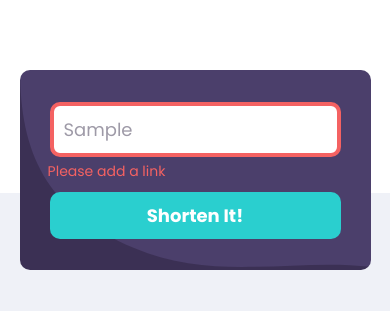
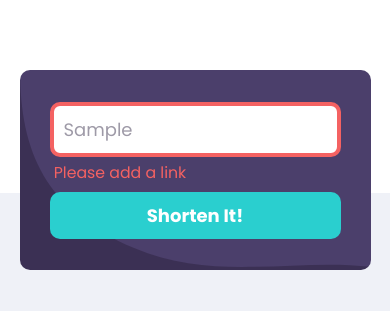
Before and after one commit to VolodymyrSvereniak/url-shortening-app, a Vue app: page / in a window 390 px wide. Both pictures are taken after typing "Sample" into the empty fields and a click on the button "Shorten It!". Shown: the part 983-1294 px from the top of the page. Built offline with nearby package versions, Linux system fonts and the light colour scheme.

Commit message:
Refactor invalid input value

```diff
--- a/src/components/InputElement.vue
+++ b/src/components/InputElement.vue
@@ -1,7 +1,7 @@
 <template>
   <div>
     <form class="form-container" @submit.prevent="getUpdatedUrl" ref="inputRef">
-      <div class="wrapper" :class="{ invalidMsg: !urlValidator && inputValue !== '' }">
+      <div class="wrapper">
         <input
           :value="inputValue"
           @input="updateInput"
@@ -10,6 +10,7 @@
           type="text"
           placeholder="Shorten a link here..."
         />
+        <p class="invalidError" v-if="!urlValidator && inputValue !== ''">Please add a link</p>
         <button class="submit-button" type="submit">Shorten It!</button>
       </div>
     </form>
@@ -70,14 +71,11 @@ export default {
     width: 100%;
     position: relative;
 
-    &.invalidMsg {
-      &::before {
-        content: 'Please add a link';
-        font-size: 14px;
-        color: hsl(0, 87%, 67%);
-        position: absolute;
-        bottom: 15%;
-      }
+    .invalidError {
+      position: absolute;
+      top: calc(100% - 2.2rem);
+      font-size: 0.875rem;
+      color: hsl(0, 87%, 67%);
     }
 
     .url-input {
@@ -123,15 +121,9 @@ export default {
       gap: 25%;
       padding: 30px;
 
-      &.invalidMsg {
-        &::before {
-          content: 'Please add a link';
-          font-size: 14px;
-          color: hsl(0, 87%, 67%);
-          position: absolute;
-          left: 8%;
-          bottom: 44%;
-        }
+      .invalidError {
+        left: 1.9rem;
+        top: 45%;
       }
 
       .url-input {
--- a/src/components/StatisticsDetails.vue
+++ b/src/components/StatisticsDetails.vue
@@ -52,7 +52,6 @@ export default {
   gap: 5vw;
 
   .middle-block {
-    position: relative;
     &::before {
       content: '';
       position: absolute;
@@ -108,7 +107,7 @@ export default {
   }
 
   .description {
-    font-size: 14px;
+    font-size: 17px;
     color: hsl(257, 7%, 63%);
   }
 
@@ -147,7 +146,7 @@ export default {
 
       .image-wrapper {
         z-index: 111;
-        left: calc(50% - 2.9675rem);
+        left: calc(50% - 2.9rem);
       }
     }
   }
--- a/src/views/MainView.vue
+++ b/src/views/MainView.vue
@@ -1,11 +1,11 @@
 <template>
-  <div>
+  <main>
     <started-section :scrollToTarget="scrollToTarget" />
     <input-element ref="inputRef" />
     <statistics-section />
     <c-t-a-section :scrollToTarget="scrollToTarget" />
     <app-footer />
-  </div>
+  </main>
 </template>
 
 <script>
```
Also changed, not shown: src/store/modules/footerLinks.js (+4 -4 lines).
